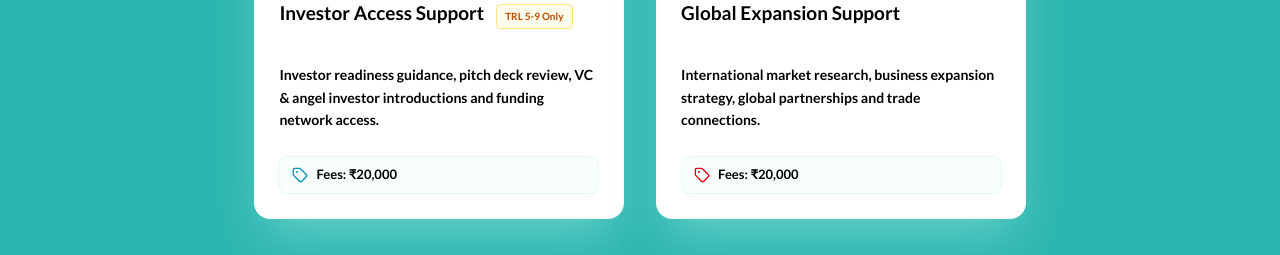
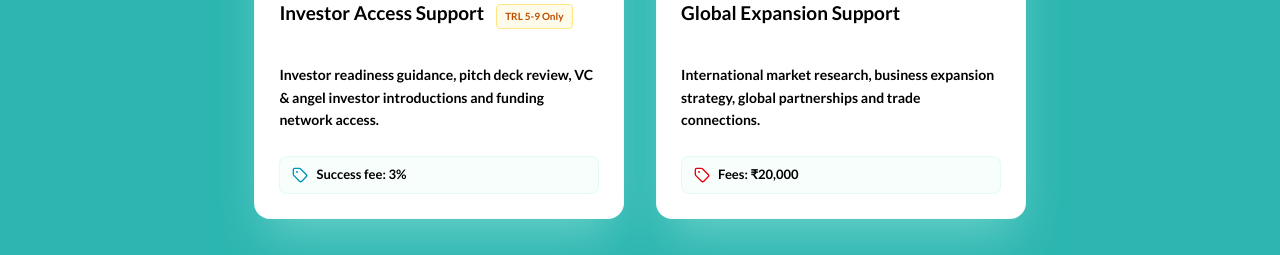
Before and after one commit to luminz157/Needit, a React (Vite) app in the folder frontend/: page /services in a window 1280 px wide. Shown: the part 1001-1256 px from the top of the page. Built offline with nearby package versions, Linux system fonts and the light colour scheme.

Commit message:
Cost change

```diff
--- a/frontend/src/pages/Services.jsx
+++ b/frontend/src/pages/Services.jsx
@@ -57,7 +57,7 @@ export default function Services() {
       icon: <Handshake fill="currentColor" />,
       image: "/s4.png",
       fees: [
-        { icon: <Tag size={16} className="text-cyan-600" />, text: "Fees: ₹20,000" }
+        { icon: <Tag size={16} className="text-cyan-600" />, text: "Success fee: 3%" }
       ]
     },
     {
```
